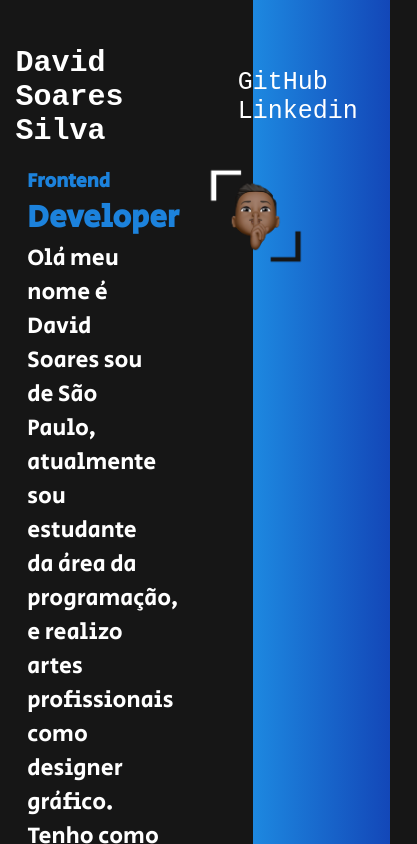
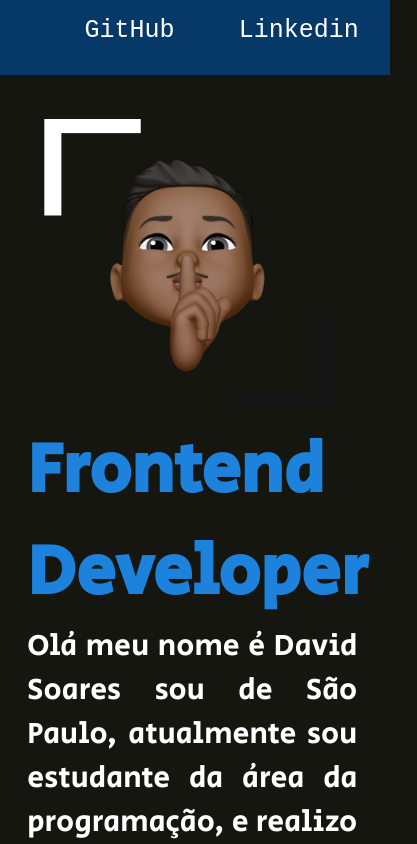
Before and after one commit to daviDsoareSS/myPortifolio, a plain HTML site: page index.html in a window 390 px wide. Shown: the top 844 px of the page, 417 px wide, since content can reach past the window. Drawn offline with Linux system fonts and the light colour scheme; a web font is replaced by a local one.

Commit message:
Responsividade atualizada

```diff
--- a/index.html
+++ b/index.html
@@ -22,11 +22,12 @@
         </div>
         <img src="img/logo.png" alt="" id="emoji">
         <div class="main" >
-            <h2 id="frontText">Frontend</h2>
-            <h2>Developer</h2>
+            <div class="title">
+                <h2 id="frontText">Frontend</h2>
+                <h2>Developer</h2>
+            </div>
             <p class="apresentation">Olá meu nome é David Soares sou de São Paulo, atualmente sou estudante da área da programação, e realizo artes profissionais como designer gráfico. Tenho como objetivo me profissionalizar nessa área realizando trabalhos digitais para web e mobile como UI/UX.</p>
         <a href="aboutMe.html" target="_self"><button id="nextPage" > Vamos lá</button></a>
-
     </div>
 </header>
 
--- a/style.css
+++ b/style.css
@@ -140,3 +140,51 @@ h2{
     animation-duration: 1s;
     animation-delay: 0s;
 }
+@media (max-width: 600px){
+    body{
+        position: relative;
+        background: #161611;
+    }
+    .nav h1{
+        display: none;
+    }
+    .nav ul{
+        z-index: 2;
+        width: 100%;
+        margin: 0;
+        position: fixed;
+        padding: 30px;
+        background-color: #063868;
+    }
+    .nav ul li {
+        margin-left: 14vw;
+        text-align: center;
+
+    }
+    header{
+        margin-top: 4;
+    }
+    header #emoji{
+        width: 80%;
+        position: absolute;
+        left: 10%;
+        margin-top: 20vw;
+        position: relative;
+    }
+
+    .main .title h2,#frontText{
+        width: 100vw;
+        text-align: justify;
+        font-size: 70px
+    }
+    .main p{
+        text-align: justify;
+        width: 90%;
+        font-size: 30px;
+        text-align: ce;
+    }
+    .main button{
+        width: 250px;
+        height: 70px;
+    }
+}
```
